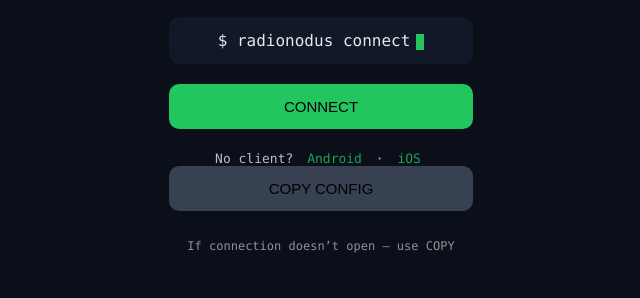
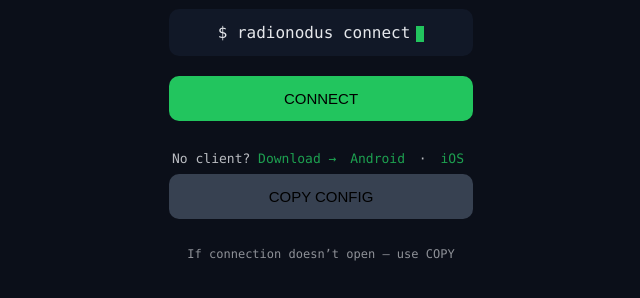
Before and after one commit to wilhelmfog/radionodus-site, a plain HTML site: page index.html in a window 1280 px wide. Shown: the part 308-606 px from the top of the page, without its empty margins (319-959 px from the left). Drawn offline with Linux system fonts and the light colour scheme.

Commit message:
Update index.html
adding logic

```diff
--- a/index.html
+++ b/index.html
@@ -73,7 +73,7 @@
 }
 
 .install {
-  margin-top: 10px;
+  margin: 18px 0 8px 0; /* 👈 ключевое */
   font-size: 13px;
   opacity: 0.8;
 }
@@ -88,6 +88,14 @@
   margin-top: 16px;
   font-size: 12px;
   opacity: 0.6;
+}
+
+.copy-block {
+  margin-top: 8px;
+}
+
+.arrow {
+  color: #22c55e;
 }
 </style>
 </head>
@@ -109,15 +117,17 @@
 <button onclick="connectVPN()">CONNECT</button>
 
 <div class="install">
-No client?
+No client? <span class="arrow">Download →</span>
 <a href="https://play.google.com/store/apps/details?id=com.v2raytun.android">Android</a> ·
 <a href="ТВОЯ_IOS_ССЫЛКА">iOS</a>
 </div>
 
-<button onclick="copyVPN()" class="copy">COPY CONFIG</button>
 
-<div class="note">
-If connection doesn’t open — use COPY
+<div class="copy-block">
+  <button onclick="copyVPN()" class="copy">COPY CONFIG</button>
+  <div class="note">
+    If connection doesn’t open — use COPY
+  </div>
 </div>
 
 </div>
@@ -130,6 +140,10 @@
 // подключение
 function connectVPN() {
   window.location.href = vlessLink;
+
+  setTimeout(() => {
+    alert("If nothing happened — use COPY");
+  }, 1200);
 }
 
 // копирование
```
